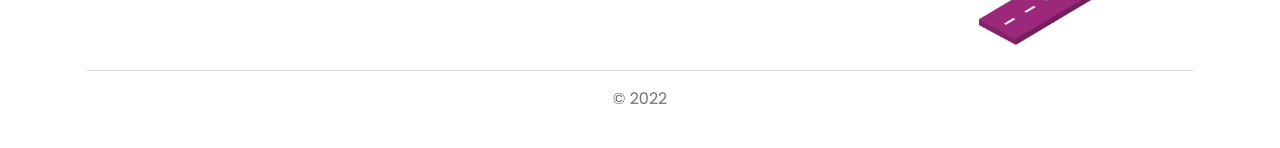
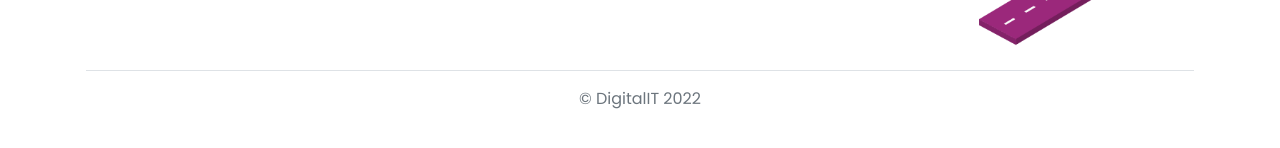
Before and after one commit to florentianayuwono/DigitalIT, a React (Create React App) app in the folder frontend/: page / in a window 1280 px wide. Shown: the part 530-678 px from the top of the page. Built offline with nearby package versions, Linux system fonts and the light colour scheme.

Commit message:
fix formatting

```diff
--- a/frontend/src/pages/Landing.jsx
+++ b/frontend/src/pages/Landing.jsx
@@ -31,7 +31,9 @@ export default function Landing() {
             </a>
           </div>
         </div>
-        <footer className="pt-3 mt-4 text-muted border-top">&copy; 2022</footer>
+        <footer className="pt-3 mt-4 text-muted border-top">
+          &copy; DigitalIT 2022
+        </footer>
       </div>
     </div>
   );
```
